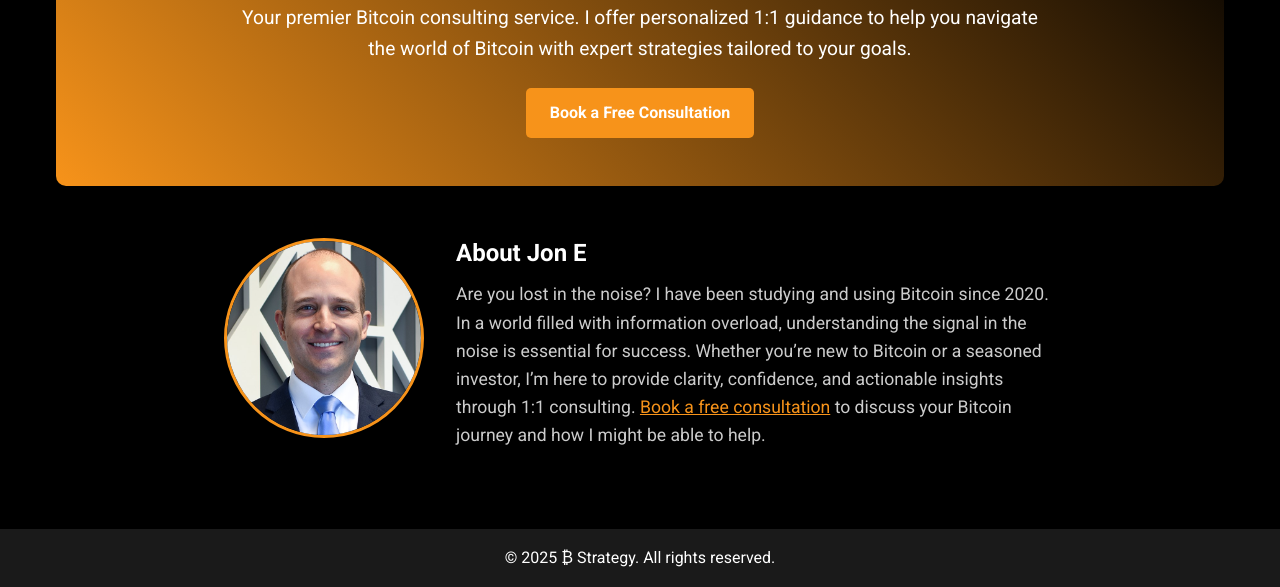
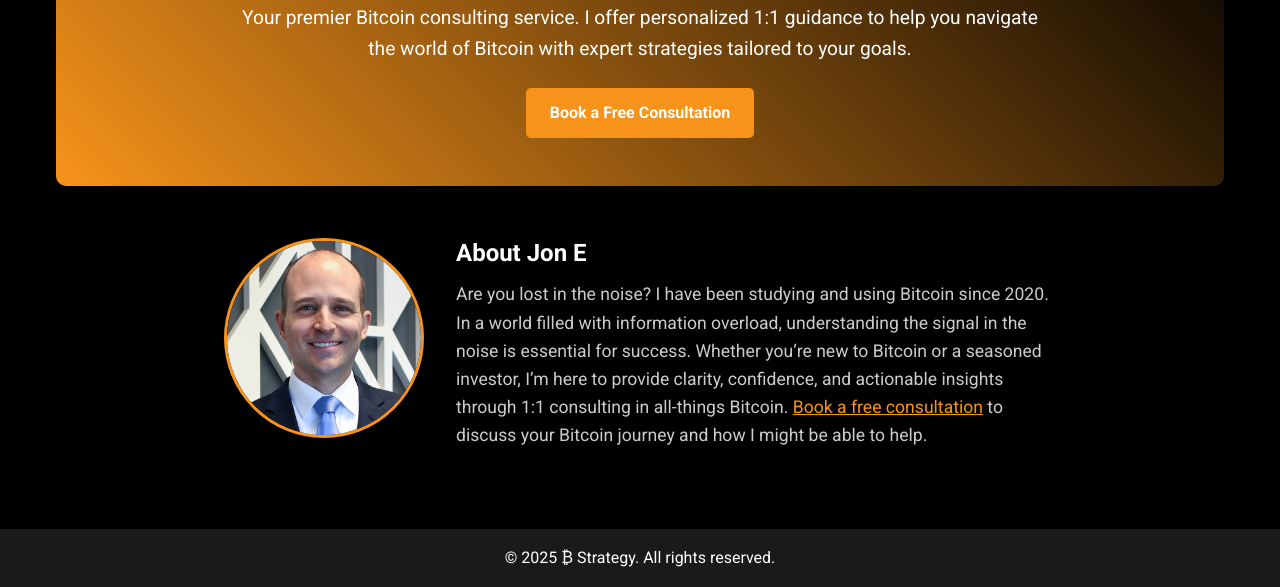
Before and after one commit to BluHatLLC/BStrategy, a plain HTML site: page index.html in a window 1280 px wide. Shown: the part 229-816 px from the top of the page. Drawn offline with nearby package versions, Linux system fonts and the light colour scheme.

Commit message:
Add files via upload

```diff
--- a/index.html
+++ b/index.html
@@ -474,7 +474,7 @@
                 </div>
                 <div class="profile-text">
                     <h3>About Jon E</h3>
-                    <p>Are you lost in the noise? I have been studying and using Bitcoin since 2020. In a world filled with information overload, understanding the signal in the noise is essential for success. Whether you’re new to Bitcoin or a seasoned investor, I’m here to provide clarity, confidence, and actionable insights through 1:1 consulting. <label for="consultation-toggle" class="consultation-link">Book a free consultation</label> to discuss your Bitcoin journey and how I might be able to help.</p>
+                    <p>Are you lost in the noise? I have been studying and using Bitcoin since 2020. In a world filled with information overload, understanding the signal in the noise is essential for success. Whether you’re new to Bitcoin or a seasoned investor, I’m here to provide clarity, confidence, and actionable insights through 1:1 consulting in all-things Bitcoin. <label for="consultation-toggle" class="consultation-link">Book a free consultation</label> to discuss your Bitcoin journey and how I might be able to help.</p>
                 </div>
             </div>
         </section>
```
